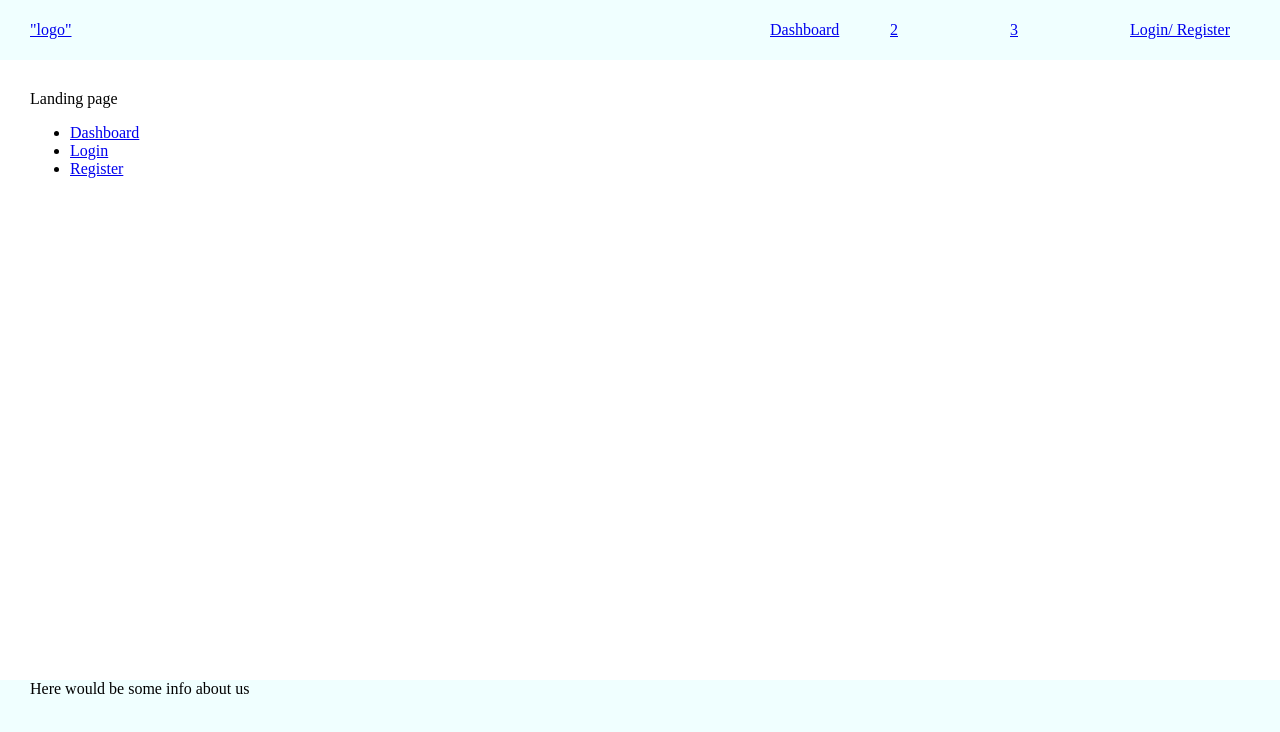
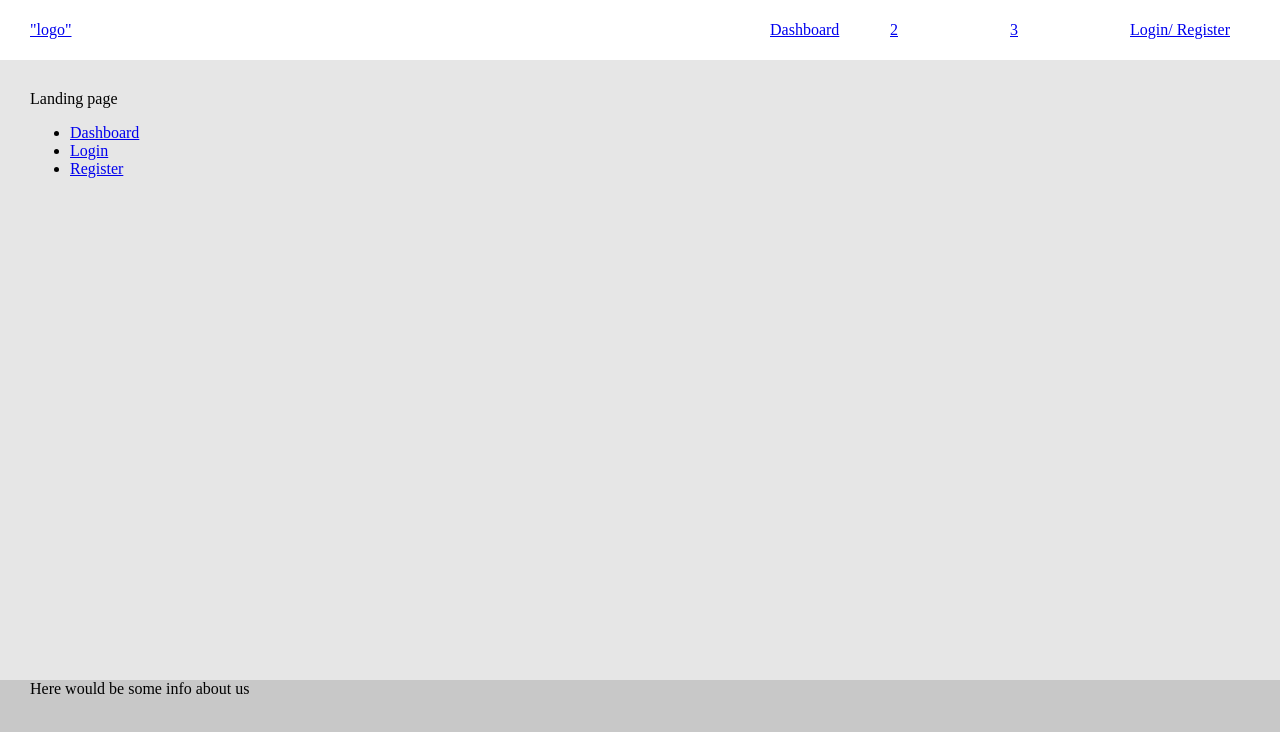
Before and after one commit to DaryaLari/innometrics-frontend, a React app: page / in a window 1280 px wide. Shown: the top 732 px of the page. Built offline with nearby package versions, Linux system fonts and the light colour scheme.

Commit message:
Some refsctor

```diff
--- a/src/components/AuthorizationPage/index.js
+++ b/src/components/AuthorizationPage/index.js
@@ -1,5 +1,6 @@
 import React from "react";
-import {Link, HashRouter as Router} from "react-router-dom";
+import {Link} from "react-router-dom";
+import PropTypes from 'prop-types';
 import styles from "./style.css";
 
 class AuthorizationPage extends React.Component {
@@ -11,6 +12,10 @@ class AuthorizationPage extends React.Component {
 
     )
   }
+}
+
+AuthorizationPage.propTypes = {
+  children: PropTypes.element.isRequired
 }
 
 class LoginPage extends React.Component {
@@ -26,9 +31,7 @@ class LoginPage extends React.Component {
               <input placeholder="password"/>
             </div>
             <p>Don't have account yet?
-              <Router>
-                <Link to="/register">Register</Link>
-              </Router>
+              <Link to="/register">Register</Link>
             </p>
           </div>
         </AuthorizationPage>
@@ -49,9 +52,7 @@ class RegisterPage extends React.Component {
               <input placeholder="password"/>
             </div>
             <p>Have account already?
-              <Router>
-                <Link to="/login">Login</Link>
-              </Router>
+              <Link to="/login">Login</Link>
             </p>
           </div>
         </AuthorizationPage>
--- a/src/components/AuthorizationPage/style.css
+++ b/src/components/AuthorizationPage/style.css
@@ -7,7 +7,8 @@
 }
 
 .form {
-
+    background-color: rgba(255, 255, 255, 1);
+    padding: 0 var(--cell-size);
 }
 
 .inputRow {
--- a/src/components/Footer/style.css
+++ b/src/components/Footer/style.css
@@ -1,5 +1,5 @@
 .footer {
-    background-color: #f0ffff;
+    background-color: rgba(200, 200, 200, 1);
     height: var(--footer-height);
     padding: 0 var(--page-padding);
 }
--- a/src/components/Header/Menu/index.js
+++ b/src/components/Header/Menu/index.js
@@ -1,5 +1,5 @@
 import React from "react";
-import {Link, HashRouter as Router} from "react-router-dom";
+import {Link} from "react-router-dom";
 import styles from "./style.css";
 
 class Menu extends React.Component {
--- a/src/components/Header/index.js
+++ b/src/components/Header/index.js
@@ -1,15 +1,14 @@
 import React from "react";
-import {Link, HashRouter as Router} from "react-router-dom";
+import {Link} from "react-router-dom";
 import Logo from "../Logo";
 import Menu from "./Menu";
 import styles from "./style.css";
 
 class Header extends React.Component {
   render() {
-    return (<header className={styles.header}>
-          <Router>
+    return (
+        <header className={styles.header}>
           <Link to="/"><Logo/></Link>
-          </Router>
           <Menu/>
 
         </header>
--- a/src/components/Header/style.css
+++ b/src/components/Header/style.css
@@ -1,6 +1,4 @@
 .header {
-    background-color: #f0ffff;
-
     height: var(--header-height);
     padding: 0 var(--page-padding);
     display: flex;
--- a/src/components/LandingPage/index.js
+++ b/src/components/LandingPage/index.js
@@ -1,5 +1,5 @@
 import React from "react";
-import {Link, HashRouter as Router} from "react-router-dom";
+import {Link} from "react-router-dom";
 import styles from "./style.css";
 
 class LandingPage extends React.Component {
@@ -7,13 +7,11 @@ class LandingPage extends React.Component {
     return (
         <div className={styles.content}>
           Landing page
-          <Router>
-            <ul>
-              <li><Link to="/dashboard">Dashboard</Link></li>
-              <li><Link to="/login">Login</Link></li>
-              <li><Link to="/register">Register</Link></li>
-            </ul>
-          </Router>
+          <ul>
+            <li><Link to="/dashboard">Dashboard</Link></li>
+            <li><Link to="/login">Login</Link></li>
+            <li><Link to="/register">Register</Link></li>
+          </ul>
         </div>
 
     )
--- a/src/style.css
+++ b/src/style.css
@@ -16,4 +16,5 @@ main {
     width: calc(100% - calc(var(--page-padding) * 2));
     min-height: calc(100% - calc(var(--page-padding) * 2) - var(--header-height) - var(--footer-height));
     padding: var(--page-padding);
+    background-color: rgba(230, 230, 230, 1);
 }
```
